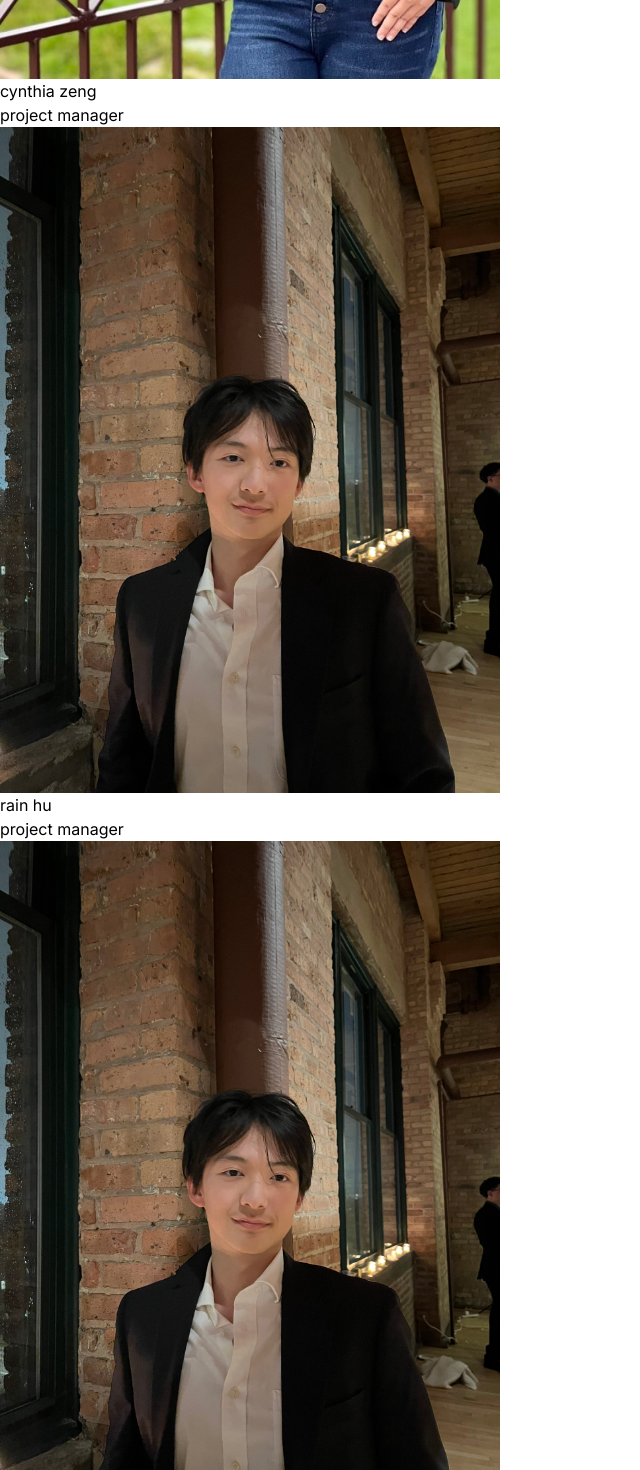
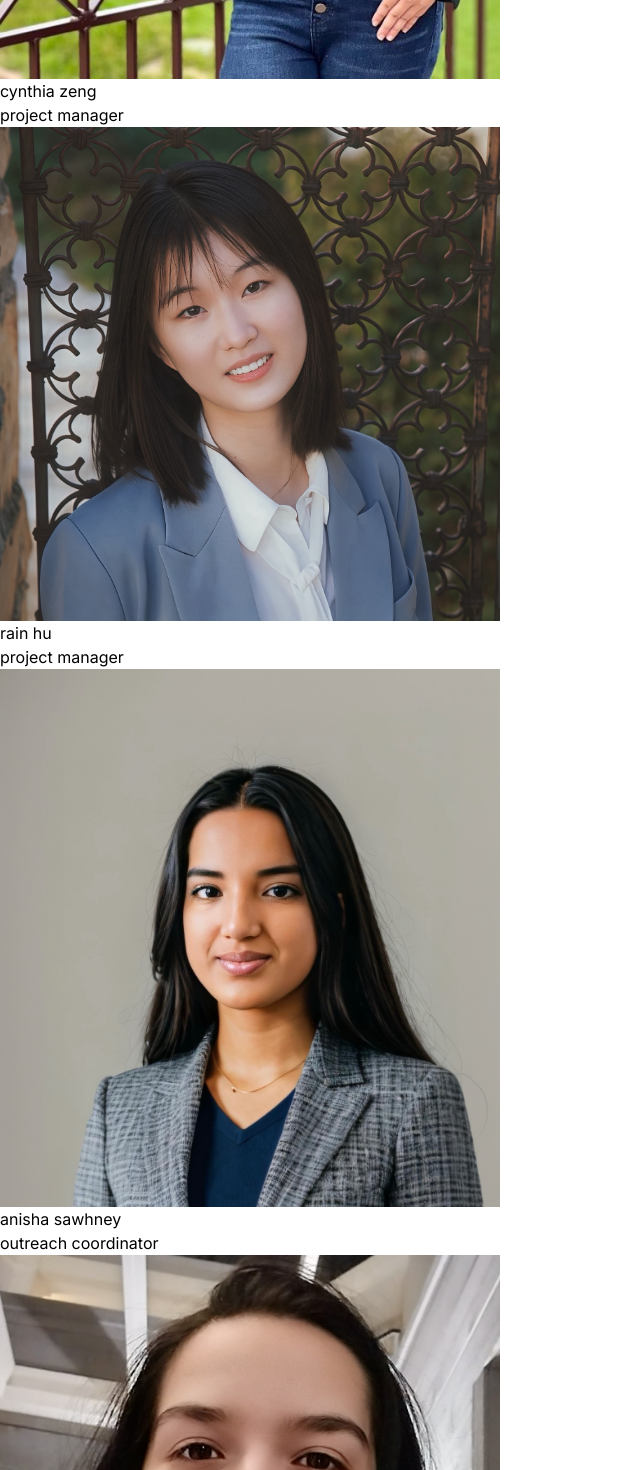
Before and after one commit to vincent1925/uchicago-dss, a Next.js app: page /people in a window 1280 px wide. Shown: the part 3140-4610 px from the top of the page, without its empty margins (0-640 px from the left). Built offline with nearby package versions, Linux system fonts and the light colour scheme.

Commit message:
need one last photo

```diff
--- a/src/components/People/people.tsx
+++ b/src/components/People/people.tsx
@@ -19,8 +19,8 @@ const People: React.FC = () => {
     { name: "mark xiong", role: "web developer", image: "/images/people/mark.jpg" },
     { name: "ryan lee", role: "treasurer", image: "/images/people/ryan.jpeg" },
     { name: "cynthia zeng", role: "project manager", image: "/images/people/cynthia.jpeg" },
-    { name: "rain hu", role: "project manager", image: "/images/people/vincent.jpg" },
-    { name: "anisha sawhney", role: "outreach coordinator", image: "/images/people/vincent.jpg" },
+    { name: "rain hu", role: "project manager", image: "/images/people/rainhu.jpg" },
+    { name: "anisha sawhney", role: "outreach coordinator", image: "/images/people/anisha.jpeg" },
     { name: "susana cook", role: "events coordinator", image: "/images/people/susana.png" },
     { name: "nolan johnson", role: "technical workshop leader", image: "/images/people/nolan.jpg" },
     { name: "irene shin", role: "secretary", image: "/images/people/irene.jpg" },
@@ -45,7 +45,7 @@ const People: React.FC = () => {
             paragraphClassName="font-anka-coder"
           />
         </div>
-        <div className="grid gap-6 mb-6 lg:mb-16 grid-cols-1 sm:grid-cols-2 md:grid-cols-4 lg:grid-cols-auto-fit xl:grid-cols-auto-fit justify-items-center">
+        <div className="grid gap-6 mb-6 lg:mb-16 grid-cols-1 sm:grid-cols-2 md:grid-cols-4 lg:grid-cols-auto-fit xl:grid-cols-auto-fit place-items-center">
           {teamMembers.map((member, index) => (
             <ProfileCard
               key={index}
@@ -54,6 +54,9 @@ const People: React.FC = () => {
               image={member.image}
             />
           ))}
+
+        </div>
+        <div className="grid gap-6 mb-6 lg:mb-16 grid-cols-1 place-items-center">
           <ProfileCardNoPhoto name={teamMembers_2[0].name} role={teamMembers_2[0].role} />
         </div>
       </div>
```
Also changed, not shown: public/images/people/anisha.jpeg (added), public/images/people/rainhu.jpg (added).
